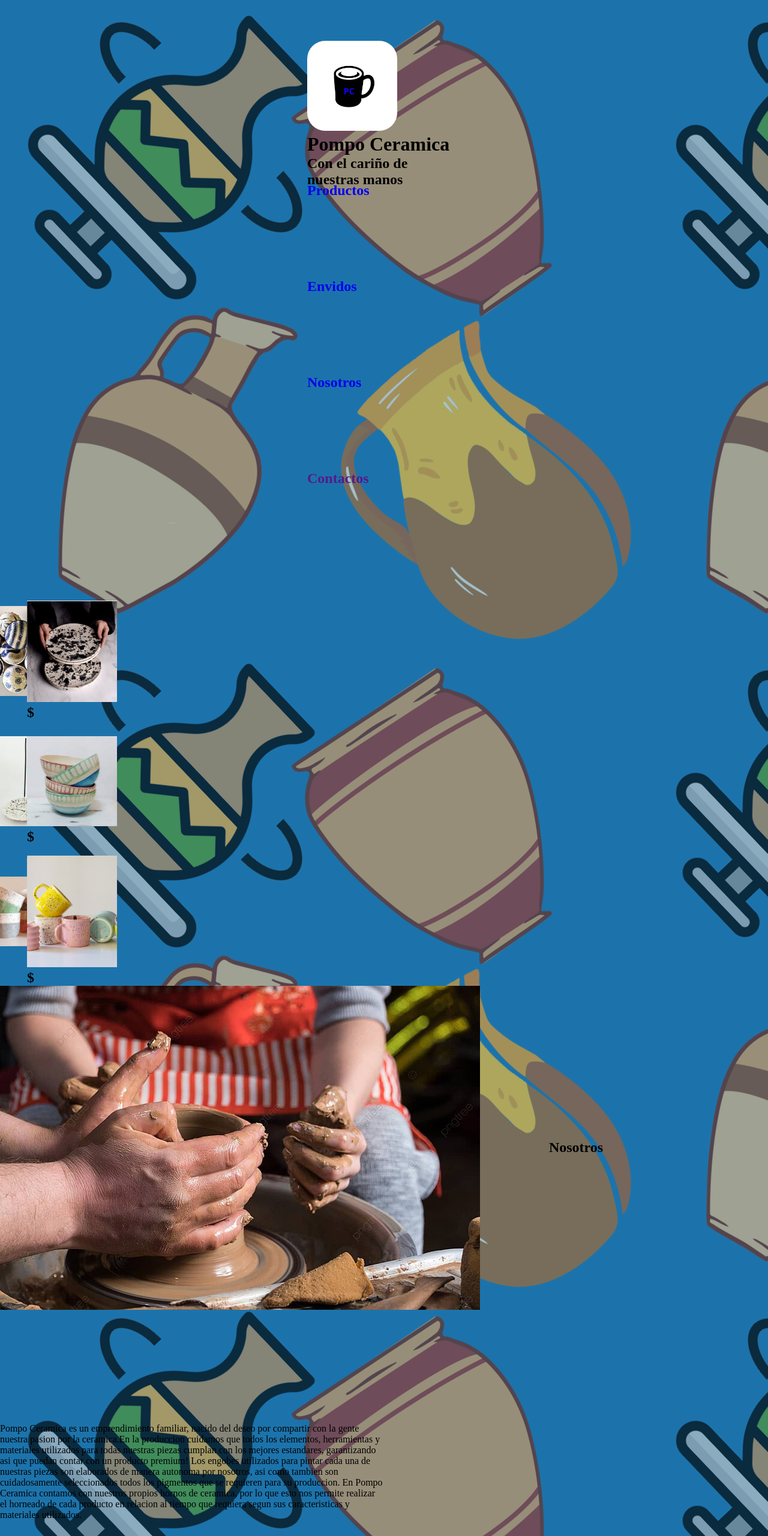
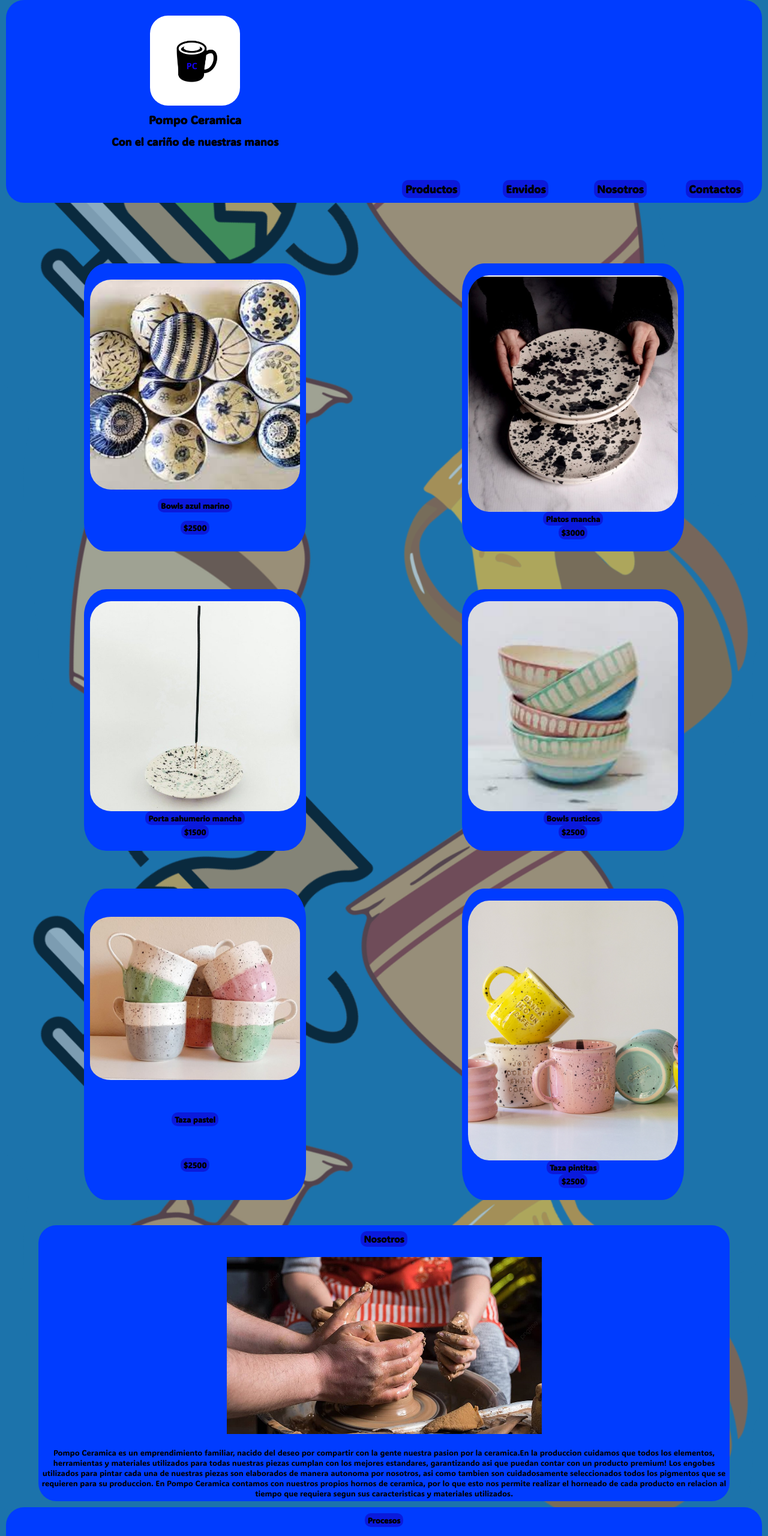
Before and after one commit to Sebabarrios1/PreEntrega3-Barrios, a website: page index.html in a window 1280 px wide. Shown: the top 2560 px of the page at 60% size. Drawn offline with Linux system fonts and the light colour scheme.

Commit message:
sass y responsive

```diff
--- a/index.html
+++ b/index.html
@@ -14,7 +14,7 @@
     <h1>Pompo Ceramica</h1>
     <h2>Con el cariño de nuestras manos</h2>
   </div>
-  <nav>
+  <nav class="nav_inicio">
     <div><a href="./paginas/productos.html"><h2>Productos</h2></a></div>
     <div><a href="./paginas/envios.html"><h2>Envidos</h2></a></div>
     <div><a href="#contactos"><h2>Nosotros</h2></a></div>
@@ -25,44 +25,46 @@
     <section class="sectionprod">
       <div>
         <img src="./assets/imagenes/bowlprod1.jpg" alt="bowl1">
-        <h2></h2>
-        <h2>$</h2>
+        <h2>Bowls azul marino</h2>
+        <h2>$2500</h2>
       </div>
 
       <div>
         <img src="./assets/imagenes/platoprod2.jpg" alt="plato2">
-        <h2></h2>
-        <h2>$</h2>
+        <h2>Platos mancha</h2>
+        <h2>$3000</h2>
       </div>
 
       <div>
         <img src="./assets/imagenes/sahumerioprod2.jpg" alt="sahumerio2">
-        <h2></h2>
-        <h2>$</h2>
+        <h2>Porta sahumerio mancha</h2>
+        <h2>$1500</h2>
       </div>
 
       <div>
         <img src="./assets/imagenes/bowlprod3.jpg" alt="bowl3">
-        <h2></h2>
-        <h2>$</h2>
+        <h2>Bowls rusticos</h2>
+        <h2>$2500</h2>
       </div>
 
       <div>
         <img src="./assets/imagenes/tazaprod3.jpg" alt="taza3">
-        <h2></h2>
-        <h2>$</h2>
+        <h2>Taza pastel</h2>
+        <h2>$2500</h2>
       </div>
 
       <div>
         <img src="./assets/imagenes/tazaprod2.jpg" alt="taza2">
-        <h2></h2>
-        <h2>$</h2>
+        <h2>Taza pintitas</h2>
+        <h2>$2500</h2>
       </div>
     </section>
 
     <section class="nosotros">
+      <h2>Nosotros</h2>
+      <br>
       <img src="./assets/imagenes/produ_ceramica.jpg" alt="alfareria ceramica">
-      <h2>Nosotros</h2>
+      <br>
       <p>Pompo Ceramica es un emprendimiento familiar, nacido del deseo por compartir con la gente nuestra pasion por la ceramica.En la produccion cuidamos que todos los elementos, herramientas y materiales utilizados para todas nuestras piezas cumplan con los mejores estandares, garantizando asi que puedan contar con un producto premium!
 
         Los engobes utilizados para pintar cada una de nuestras piezas son elaborados de manera autonoma por nosotros, asi como tambien son cuidadosamente seleccionados todos los pigmentos que se requieren para su produccion.
@@ -73,19 +75,21 @@
     </section>
 
     <section class="procesos">
+      <h2>Procesos</h2>
       <div>
-        <h2>Procesos</h2>
-        <div><img src="./assets/imagenes/alfareria.jpg" alt="alfareria"><h2>Creacion</h2></div>
-        <div><img src="./assets/imagenes/secado.jpg" alt="alfareria"><h2>Secado de piezas</h2></div>
-        <div><img src="./assets/imagenes/pintado.jpg" alt="alfareria"><h2>Pintado y esmaltado</h2></div>
-        <div><img src="./assets/imagenes/horneado.jpg" alt="alfareria"><h2>Horneado</h2></div>
+
+        <br>
+        <div class="proceso_cont"><h2>Creacion</h2><img src="./assets/imagenes/alfareria.jpg" alt="alfareria"></div>
+        <div class="proceso_cont"><h2>Secado de piezas</h2><img src="./assets/imagenes/secado.jpg" alt="alfareria"></div>
+        <div class="proceso_cont"><h2>Pintado y esmaltado</h2><img src="./assets/imagenes/pintado.jpg" alt="alfareria"></div>
+        <div class="proceso_cont"><h2>Horneado</h2><img src="./assets/imagenes/horneado.jpg" alt="alfareria"></div>
       </div>
     </section>
 
 </div>
   <footer>
-    <div id="Contactos"><img src="./assets/imagenes/tel.png" alt="telefono"><h3>Tel:3425550000</h3>
-    <H3>Correo: pompoceramica@gmail.com</H3></div>
+    <div id="Contactos"><img src="./assets/imagenes/tel.png" alt="telefono"><h3>Tel:3425550000</h3><br>
+    <h3>Correo: pompoceramica@gmail.com</h3></div>
     <div class="certificado">
       <img src="./assets/imagenes/formulario960.png" alt="formularios960">
       <h5>Copyright - Todos los derechos reservados</h5>
--- a/sass/layout/_footer.scss
+++ b/sass/layout/_footer.scss
@@ -1,15 +1,32 @@
 footer{
     grid-area: footer;
     display: grid;
-    grid-template-columns: 50% 50%;
+    grid-template-columns: 100%;
     grid-template-rows: 50% 50%;
-    justify-content: center;
     justify-items: center;
+    align-content: center;
+    margin:10px 10px;
+    border-radius: 30px;
+    background-color: #003cff ;
+
+}
+
+footer div{
+    display: flex;
+    flex-direction:row;
     align-items: center;
-    margin-top: 5%;
+    gap: 3px;
 
 }
 
 footer img{
-    width: 10vw;
+    width: 60px;
 }
+
+footer h3{
+    font-size: x-small;
+}
+
+footer h5{
+    font-size: x-small;
+}
--- a/sass/layout/_header.scss
+++ b/sass/layout/_header.scss
@@ -1,10 +1,21 @@
 header{
     grid-area: header;
     display: grid;
-    justify-items: center;
-    align-items: center;
+    justify-content: center;
+    align-content: center;
     width: 1fr;
+    height: 85%;
+    grid-template-columns: 100%;
+    grid-template-rows: auto auto;
+    grid-template-areas: "logo" "nav";
+    margin: 0% 10px;
+    background-color: #003cff;
+    border-radius: 30px;
+    row-gap: 25px;
+
+
 }
+
 
 header img{
     width: 150px;
@@ -12,7 +23,27 @@ header img{
     margin-top: 20px;
 }
 
-header div{
-    width: 20vw;
-    height: 20vh;
+header .cont_logo{
+
+    grid-area: logo;
+    display: grid;
+    justify-items: center;
+   align-items: center;
+
 }
+
+.nav_inicio{
+
+    grid-area: nav;
+    display: grid;
+    grid-template-columns: 1fr 1fr 1fr 1fr;
+    grid-template-rows: auto;
+    justify-items:center;
+
+}
+
+.nav_inicio div{
+    border-radius: 10px;
+    background-color: #1300c08e;
+    padding: 3px 5px;
+}
--- a/sass/layout/_loyout.scss
+++ b/sass/layout/_loyout.scss
@@ -1,26 +1,40 @@
+@font-face {
+    font-family:"ADLaM_Display" ;
+    src: url(../assets/tipografia/ADLaMDisplay-Regular.ttf);
+}
+
 *{
-    margin: 0;
-    padding: 0;
+    margin: 0px;
+    padding: 0px;
     box-sizing: border-box;
 }
 
+
 a{
     text-decoration: none;
+    color: black;
+
+
 }
 
 body{
+    box-sizing: border-box;
     font-family:"ADLaM_Display" ;
     background-image: url(../assets/imagenes/fondo.png) ;
+    background-size:contain;
     display: grid;
     grid-template-columns: 100%;
-    grid-template-rows: 20% 70% 10%;
+    grid-template-rows: 15% auto 10%;
     grid-template-areas:
     "header"
     "div"
     "footer";
-
 }
 
-.sectionprod, .procesos{
-    width: 20vh;
+h1{
+    font-size:large;
 }
+
+h2{
+    font-size: small;
+}
--- /dev/null
+++ b/sass/layout/_responsive.scss
@@ -0,0 +1,84 @@
+@media(width>= 500px){
+    .sectionprod img{
+        width: 250;
+        border-radius: 10%;
+    }
+
+    .nosotros img{
+        width:325px;
+    }
+
+    .procesos img{
+      width: 350px;
+      border-radius: 30px;
+    }
+}
+
+@media(width>= 800px){
+    body{
+        grid-template-rows: 10% auto 5%;
+    }
+
+    header{
+        grid-area: header;
+        display: grid;
+        justify-content: center;
+        width: 1fr;
+        height: 85%;
+        grid-template-columns: 50% 50%;
+        grid-template-rows: 100%;
+        grid-template-areas: "logo nav";
+        margin: 0% 10px;
+        background-color: #003cff;
+        border-radius: 30px;
+        row-gap: 25px;
+
+
+    }
+
+    header .cont_logo{
+        height: 75%;
+
+    }
+
+    .nav_inicio{
+        margin-top: 300px;
+        height: 1vh;
+    }
+
+    .cont_logo h1{
+        font-size: larger;
+    }
+
+    .cont_logo h2{
+        font-size: large;
+    }
+
+    .nav_inicio h2{
+        font-size: large;
+    }
+
+    .sectionprod img{
+        width: 350px;
+        border-radius: 10%;
+
+    }
+
+    .sectionprod div{
+        padding: 20px 10px;
+    }
+
+    .nosotros img{
+        width: 525px;;
+    }
+
+    .procesos img{
+      width: 550px;
+      border-radius: 30px;
+    }
+
+    footer{
+        grid-template-columns: 50% 50%;
+        grid-template-rows: 100%;
+    }
+}
--- a/sass/layout/_section.scss
+++ b/sass/layout/_section.scss
@@ -1,19 +1,95 @@
 section{
     grid-area: nav;
     display: grid;
-    grid-template-columns: 50% 50%;
-    grid-template-rows: 1fr 1fr 1fr;
+    grid-template-columns: 1fr 1fr;
+    grid-template-rows: auto auto auto;
     justify-items: center;
-    align-items: center;
+    align-content: center;
+    margin: 10px 10px;
+    border-radius: 30px;
 
 }
 
-
-
 .sectionprod img{
     width: 150px;
+    border-radius: 10%;
+}
+.sectionprod div{
+    display: grid;
+    grid-template-columns: 100%;
+    grid-template-rows: auto auto;
+    justify-items: center;
+    align-items: center;
+    background-color: #003cff;
+    border-radius: 10%;
+    margin: 5%;
+    padding: 5px 10px;
+    text-align: center;
+
+}
+
+.sectionprod h2{
+    border-radius: 10px;
+    background-color: #1300c08e;
+    padding: 3px 5px;
+}
+
+.nosotros{
+    display: grid;
+    grid-template-columns: 100%;
+    grid-template-rows: auto auto auto;
+    justify-items: center;
+    align-items: center;
+    background-color: #003cff;
+    margin: 0px 5%;
+    font-size: small;
+
+}
+.nosotros img{
+    width:250px;
+}
+.nosotros h2{
+    font-size: larger;
+    border-radius: 10px;
+    background-color: #1300c08e;
+    padding: 3px 5px;
+    margin-top: 10px;
+}
+.nosotros p{
+    text-align: center;
+    padding: 5px;
+}
+
+.procesos{
+    display: flex;
+    align-items: center;
+    background-color: #003cff;
+    padding: 10px;
+    flex-direction: column;
+
+}
+
+.procesos h2{
+
+    border-radius: 10px;
+    background-color: #1300c08e;
+    padding: 3px 5px;
 }
 
 .procesos img{
-    width: 150px;
+    width: 200px;
+    border-radius: 30px;
 }
+
+.procesos div{
+    gap: 5px;;
+}
+
+.proceso_cont{
+  display: flex;
+  align-items: center;
+  flex-direction: column;
+  margin-top: 10px;
+  margin-bottom: 10px;
+
+}
--- a/sass/main.scss
+++ b/sass/main.scss
@@ -1,5 +1,5 @@
 @import"./layout/loyout";
 @import"./layout/header";
-@import"./layout/variables";
 @import"./layout/footer";
-@import"./layout/section"
+@import"./layout/section";
+@import"./layout/responsive";
```
Also changed, not shown: paginas/productos.html (+2 -2 lines), css/style.css, sass/layout/_variables.scss (deleted), 1 other file.
